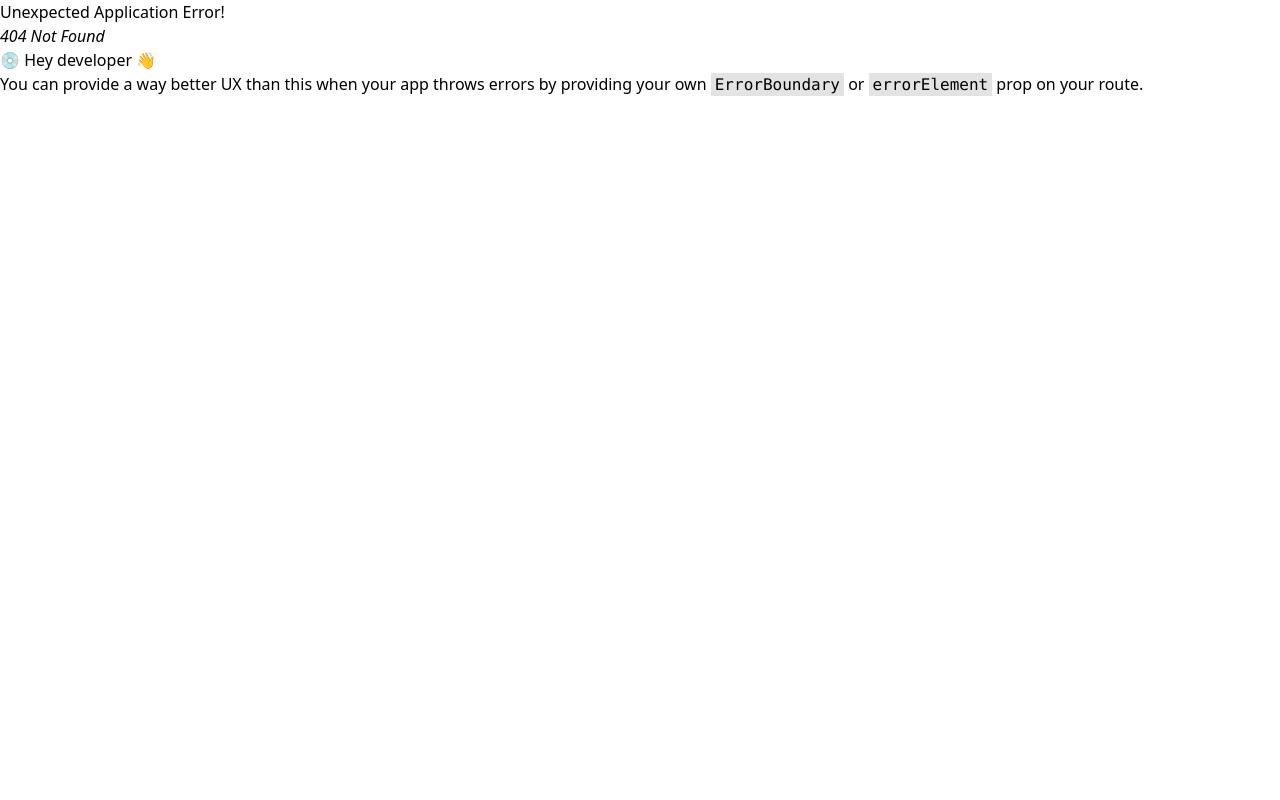
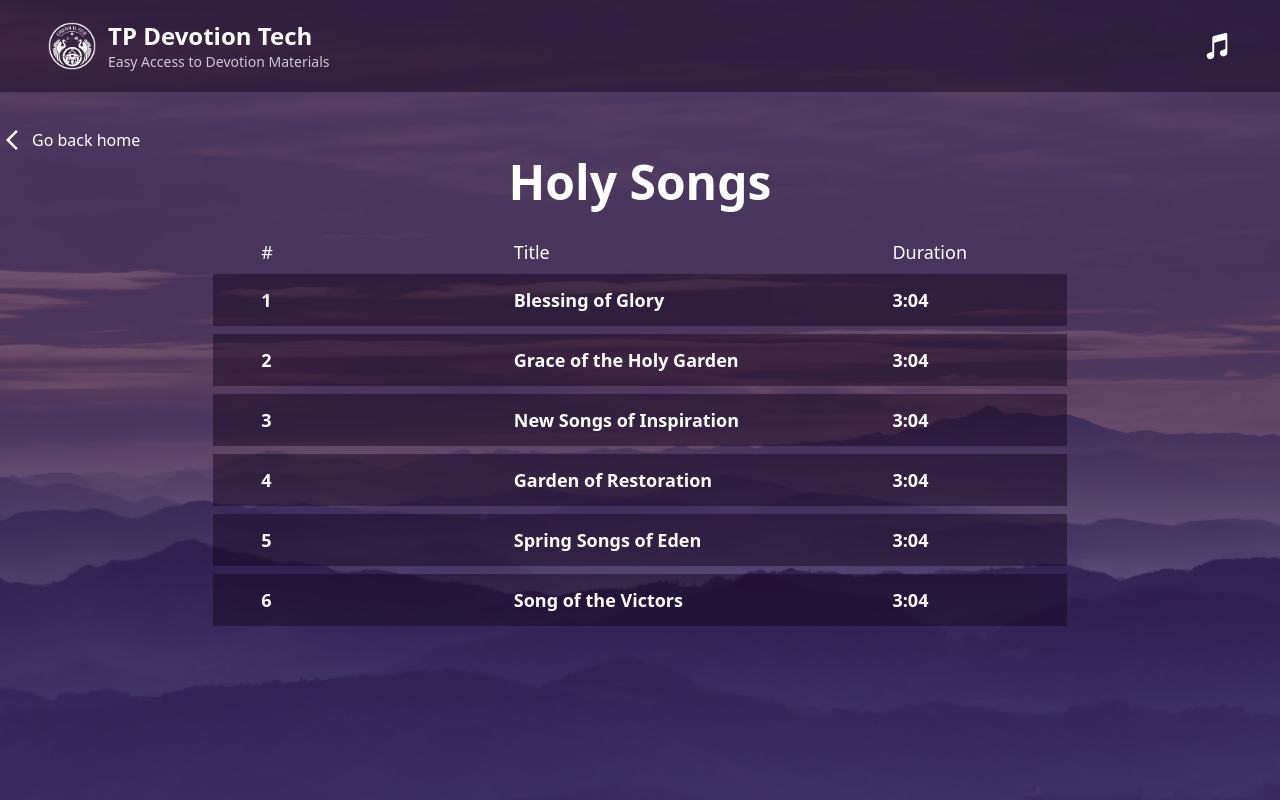
Before and after one commit to pjguitar15/tp-tech-app, a React (Vite) app: page /holy-songs in a window 1280 px wide. Before the commit this address had no page. Built offline with nearby package versions, Linux system fonts and the light colour scheme.

Commit message:
added holy songs list page

```diff
--- a/src/App.tsx
+++ b/src/App.tsx
@@ -7,6 +7,7 @@ import FamilyPledge from './pages/FamilyPledge/FamilyPledge'
 import { configureStore } from '@reduxjs/toolkit'
 import { Provider } from 'react-redux'
 import AudioContextProvider from './contexts/AudioContext/AudioContextProvider'
+import HolySongsPage from './pages/HolySongPlayer/HolySongsPage'
 
 const NavbarWrapper = () => {
   return (
@@ -39,6 +40,10 @@ const router = createBrowserRouter([
         path: '/family-pledge/:number',
         element: <FamilyPledge />,
       },
+      {
+        path: '/holy-songs',
+        element: <HolySongsPage />,
+      },
     ],
   },
 ])
--- /dev/null
+++ b/src/pages/HolySongPlayer/HolySongList/HolySongList.tsx
@@ -0,0 +1,58 @@
+import React from 'react'
+import SongListItem from './SongListItem'
+
+const TEST_SONGS = [
+  {
+    number: 1,
+    title: 'Blessing of Glory',
+    duration: '3:04',
+  },
+  {
+    number: 2,
+    title: 'Grace of the Holy Garden',
+    duration: '3:04',
+  },
+  {
+    number: 3,
+    title: 'New Songs of Inspiration',
+    duration: '3:04',
+  },
+  {
+    number: 4,
+    title: 'Garden of Restoration',
+    duration: '3:04',
+  },
+  {
+    number: 5,
+    title: 'Spring Songs of Eden',
+    duration: '3:04',
+  },
+  {
+    number: 6,
+    title: 'Song of the Victors',
+    duration: '3:04',
+  },
+]
+
+export type SongListItemType = {
+  number: number
+  title: string
+  duration: string
+}
+
+const HolySongList = () => {
+  return (
+    <div className='flex flex-col gap-2 lg:w-4/6 mx-auto py-8'>
+      <div className='flex px-12 text-lg'>
+        <div className='w-4/12'>#</div>
+        <div className='w-6/12'>Title</div>
+        <div className='w-2/12'>Duration</div>
+      </div>
+      {TEST_SONGS.map((item: SongListItemType, index) => (
+        <SongListItem key={index} item={item} />
+      ))}
+    </div>
+  )
+}
+
+export default HolySongList
--- /dev/null
+++ b/src/pages/HolySongPlayer/HolySongList/SongListItem.tsx
@@ -0,0 +1,17 @@
+import React from 'react'
+import { SongListItemType } from './HolySongList'
+
+const SongListItem: React.FC<{ item: SongListItemType }> = ({ item }) => {
+  return (
+    <div className='px-6 py-3 relative'>
+      <div className='flex px-6 relative z-10 text-lg font-semibold'>
+        <div className='w-4/12'>{item.number}</div>
+        <div className='w-6/12'>{item.title}</div>
+        <div className='w-2/12'>{item.duration}</div>
+      </div>
+      <div className='absolute inset-0 bg-[#16061E] opacity-50 w-full h-full z-0'></div>
+    </div>
+  )
+}
+
+export default SongListItem
--- a/src/pages/HolySongPlayer/HolySongPlayerButton.tsx
+++ /dev/null
@@ -1,27 +0,0 @@
-import { MdPlayCircle } from 'react-icons/md'
-import { AnimatePresence, motion } from 'framer-motion'
-
-const HolySongPlayerButton = () => {
-  return (
-    <div className='text-center'>
-      <AnimatePresence>
-        <motion.div
-          className='inline-block'
-          initial={{ opacity: 0 }}
-          animate={{ opacity: 1 }}
-          transition={{ duration: 1 }}
-        >
-          <div className='flex justify-center items-center gap-3 mb-7 cursor-pointer duration-300 hover:scale-105'>
-            <MdPlayCircle className='text-7xl text-white' />
-            <h3 className='text-white text-2xl font-bold'>Holy Songs Player</h3>
-            <span className='bg-yellow-500 font-bold px-5 rounded-full text-sm'>
-              Try it!
-            </span>
-          </div>
-        </motion.div>
-      </AnimatePresence>
-    </div>
-  )
-}
-
-export default HolySongPlayerButton
--- /dev/null
+++ b/src/pages/HolySongPlayer/HolySongsPage.tsx
@@ -0,0 +1,38 @@
+import React from 'react'
+import { Helmet } from 'react-helmet'
+import image from '../../assets/default-bg.png'
+import { Link } from 'react-router-dom'
+import { MdArrowBackIosNew } from 'react-icons/md'
+import HolySongList from './HolySongList/HolySongList'
+
+const HolySongsPage = () => {
+  return (
+    <>
+      <Helmet>
+        <meta charSet='utf-8' />
+        <title>TP Devotion Tech | Home</title>
+        <link rel='canonical' href='http://mysite.com/example' />
+      </Helmet>
+
+      <main
+        className='min-h-screen bg-no-repeat bg-cover flex flex-col'
+        style={{ backgroundImage: `url(${image})` }}
+      >
+        <section className='text-white container mx-auto'>
+          <div className='pt-32 inline-block'>
+            <Link to='/'>
+              <div className='flex gap-2'>
+                <MdArrowBackIosNew className='text-white text-2xl' />
+                Go back home
+              </div>
+            </Link>
+          </div>
+          <h1 className='text-center text-5xl font-bold'>Holy Songs</h1>
+          <HolySongList />
+        </section>
+      </main>
+    </>
+  )
+}
+
+export default HolySongsPage
--- /dev/null
+++ b/src/pages/Home/HolySongPlayerButton.tsx
@@ -0,0 +1,32 @@
+import { MdPlayCircle } from 'react-icons/md'
+import { AnimatePresence, motion } from 'framer-motion'
+import { Link } from 'react-router-dom'
+
+const HolySongPlayerButton = () => {
+  return (
+    <Link to='/holy-songs'>
+      <div className='text-center'>
+        <AnimatePresence>
+          <motion.div
+            className='inline-block'
+            initial={{ opacity: 0 }}
+            animate={{ opacity: 1 }}
+            transition={{ duration: 1 }}
+          >
+            <div className='flex justify-center items-center gap-3 mb-7 cursor-pointer duration-300 hover:scale-105'>
+              <MdPlayCircle className='text-7xl text-white' />
+              <h3 className='text-white text-2xl font-bold'>
+                Holy Songs Player
+              </h3>
+              <span className='bg-yellow-500 font-bold px-5 rounded-full text-sm'>
+                Try it!
+              </span>
+            </div>
+          </motion.div>
+        </AnimatePresence>
+      </div>
+    </Link>
+  )
+}
+
+export default HolySongPlayerButton
--- a/src/pages/Home/Home.tsx
+++ b/src/pages/Home/Home.tsx
@@ -1,6 +1,6 @@
 import { Helmet } from 'react-helmet'
 import Navigation from './Navigation'
-import HolySongPlayerButton from '../HolySongPlayer/HolySongPlayerButton'
+import HolySongPlayerButton from './HolySongPlayerButton'
 import image from '../../assets/default-bg.png'
 
 const Home = () => {
```
